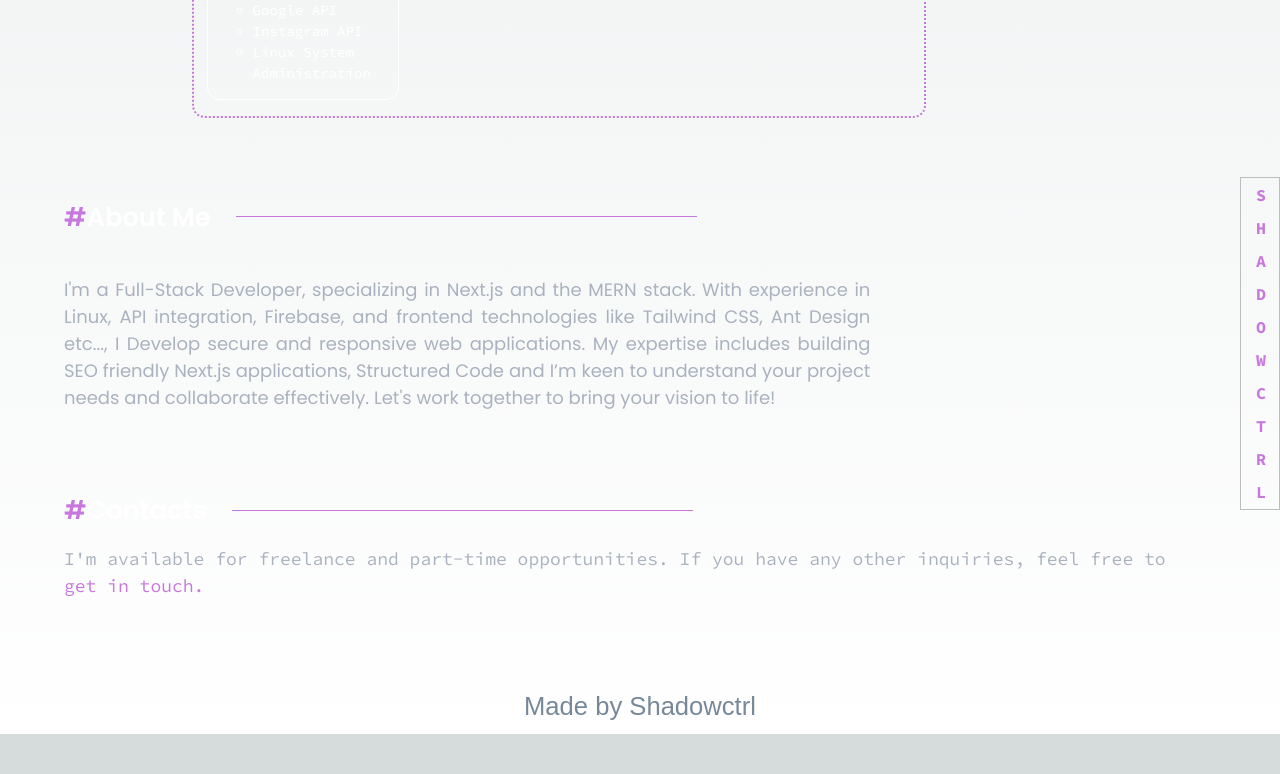
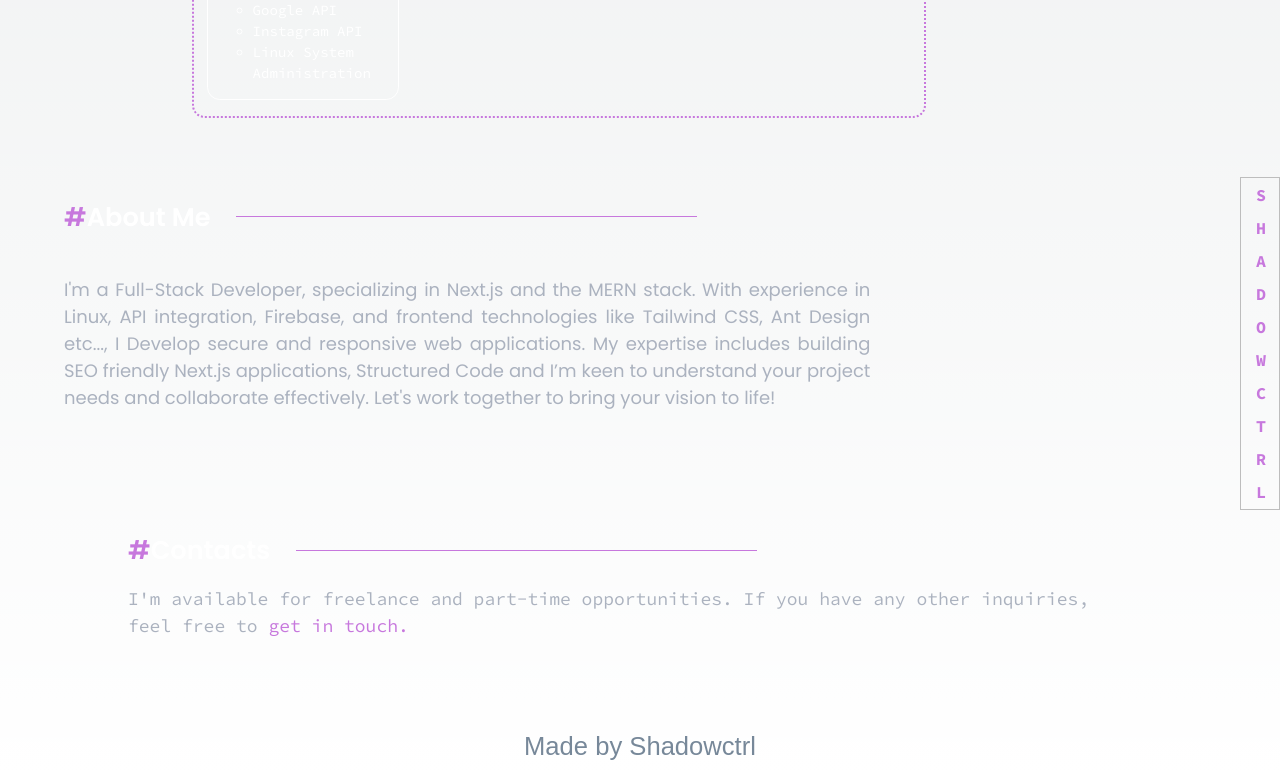
Before and after one commit to shadowctrl/portfolio-shadowctrl, a Next.js app: page / in a window 1280 px wide. Shown: the part 1851-2625 px from the top of the page. Before the commit the page ends 2585 px from the top, so only its background shows below. Built offline with nearby package versions, Linux system fonts and the light colour scheme; a web font is replaced by a local one.

Commit message:
"Updated padding and margin values in contactme.css"

```diff
--- a/src/app/contact/contactme.css
+++ b/src/app/contact/contactme.css
@@ -1,5 +1,6 @@
 .contactparent {
-  padding-top: 5vh;
+  padding-top: 15vh;
+  margin: 0 5vw;
   font-family: var(--font-sourceCode);
 }
 
@@ -8,8 +9,6 @@
   align-items: center;
   color: white;
   font-family: var(--font-poppins);
-  /* margin-left: 10vw; */
-  margin-top: 5vh;
   font-size: 2vw;
   font-weight: 600;
 }
@@ -34,7 +33,6 @@
   display: flex;
   align-items: center;
   padding-top: 2vh;
-  /* margin-left: 10vw; */
 }
 .contact p {
   font-family: var(--font-sourceCode);
@@ -53,7 +51,6 @@
   color: #abb2bf;
   font-size: 1vw;
   font-family: Fira Code;
-  margin-right: 10vw;
   border: 1px solid #bdbdbd;
   padding: 0.8vw;
   text-align: left;
```
